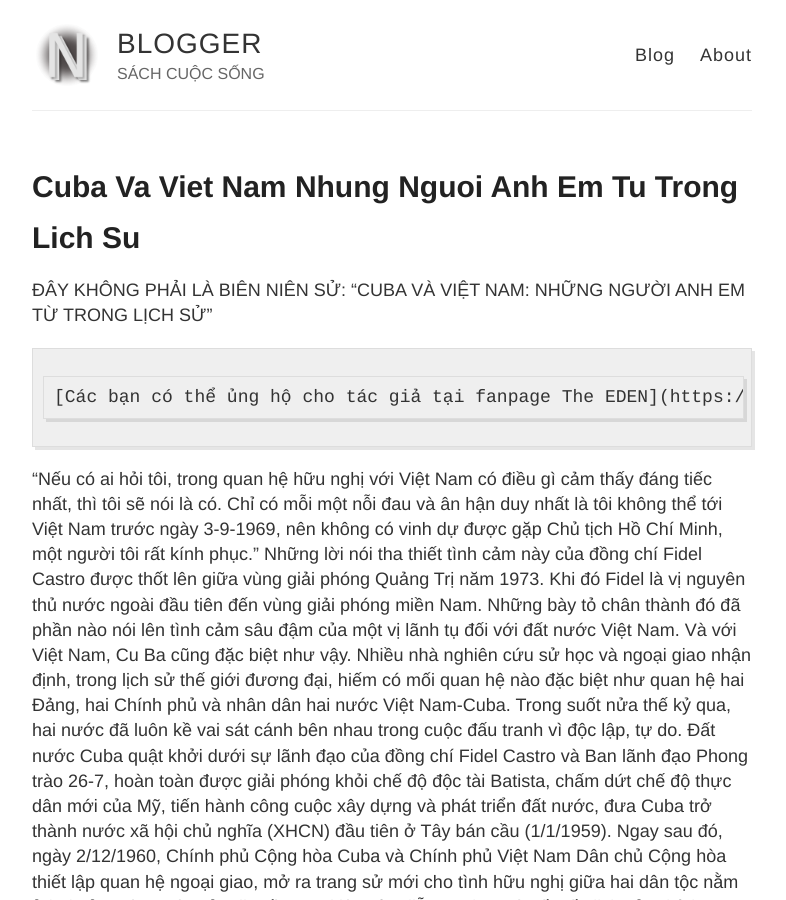
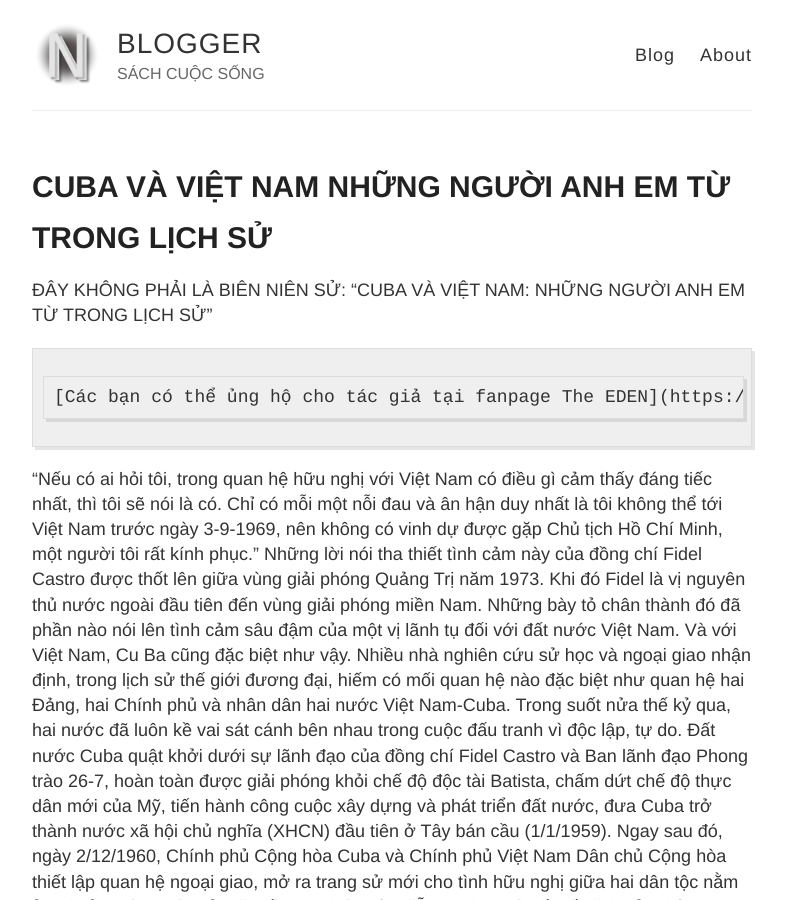
Before and after one commit to cuzinxyz/cuzinxyz.github.io, a Jekyll site: the page built from _posts/2020-8-13-cuba-va-viet-nam-nhung-nguoi-anh-em-tu-trong-lich-su.md, in a window 1280 px wide and 900 px high. Shown: the whole window, without its empty margins (248-1034 px from the left). Built offline with Jekyll 4.4.1, drawn with Linux system fonts in a browser that asks for light colours; our own code applies the rules of GitHub Pages for plain Markdown files.

Commit message:
Update 2020-8-13-cuba-va-viet-nam-nhung-nguoi-anh-em-tu-trong-lich-su.md

```diff
--- a/_posts/2020-8-13-cuba-va-viet-nam-nhung-nguoi-anh-em-tu-trong-lich-su.md
+++ b/_posts/2020-8-13-cuba-va-viet-nam-nhung-nguoi-anh-em-tu-trong-lich-su.md
@@ -1,3 +1,9 @@
+---
+layout: post
+title: CUBA VÀ VIỆT NAM  NHỮNG NGƯỜI ANH EM TỪ TRONG LỊCH SỬ
+published: true
+---
+
 ĐÂY KHÔNG PHẢI LÀ BIÊN NIÊN SỬ:
 "CUBA VÀ VIỆT NAM: NHỮNG NGƯỜI ANH EM TỪ TRONG LỊCH SỬ"
 
```
